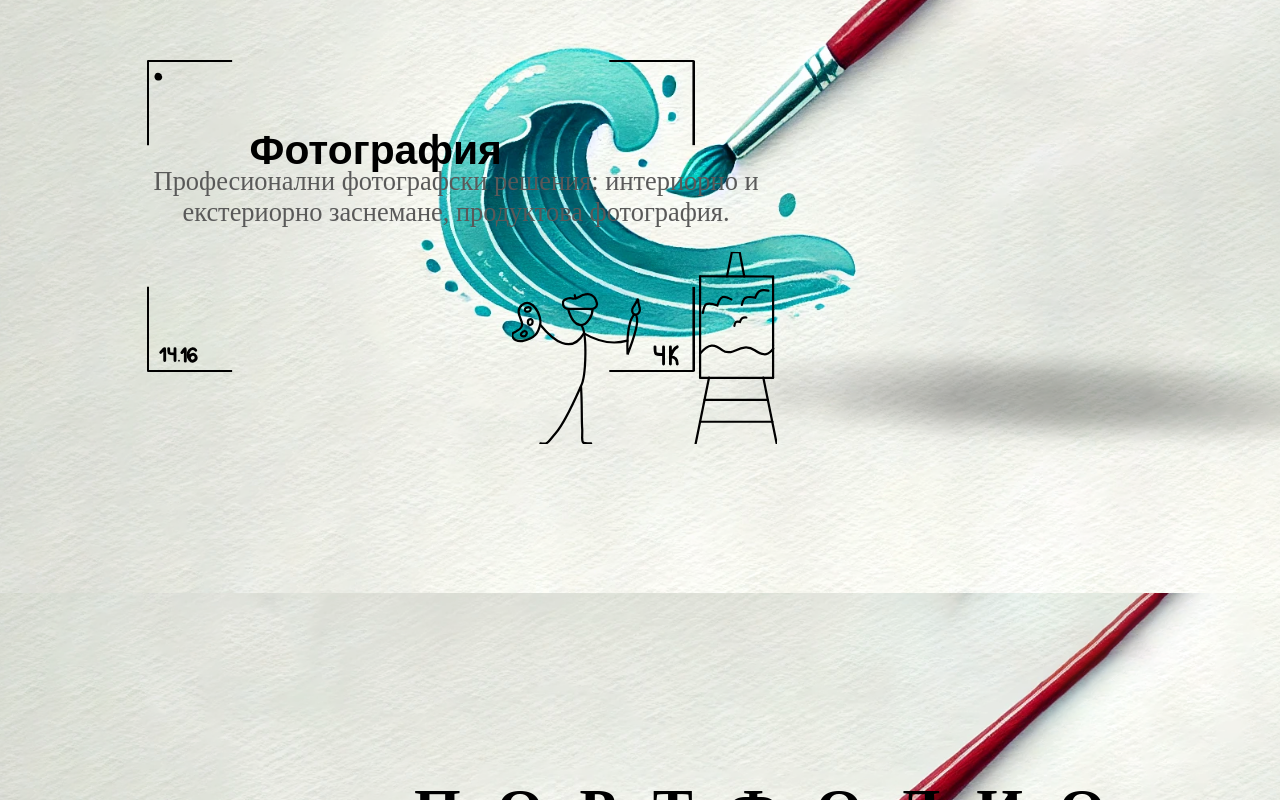
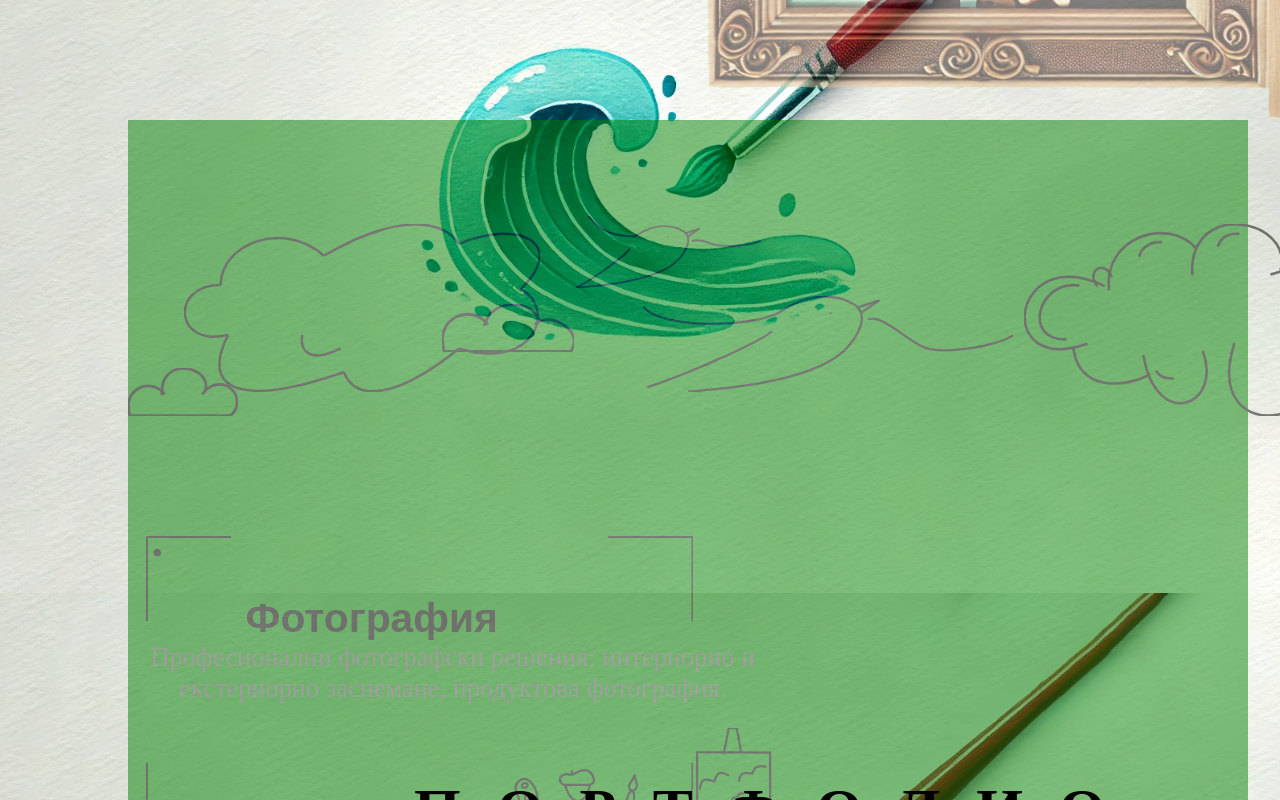
Before and after one commit to lyubomir2712/VTUstudio, a React (Vite) app in the folder VTUstudio/: page / in a window 1280 px wide. Shown: the part 4020-4820 px from the top of the page. Built offline with nearby package versions, Linux system fonts and the light colour scheme; a web font is replaced by a local one.

Commit message:
made sectionThree container relativ

```diff
--- a/VTUstudio/src/Components/SectionThree/SectionThree.css
+++ b/VTUstudio/src/Components/SectionThree/SectionThree.css
@@ -1,10 +1,15 @@
 .sectionThree{
+    background-color: green;
+    opacity: 0.5;
+    width: 87.5%;
+    margin-left: 10%;
+    position: relative;
 }
 
 .section-three-cloud{
     position: absolute;
-    top: 470%;
-    left: 15%;
+    top: 13%;
+    left: 5%;
     stroke-width: 4;
     height: 7rem;
 }
@@ -17,7 +22,7 @@
 
 .section-three-cloudTwo{
     position: absolute;
-    top: 470%;
+    top: 13%;
     left: 80%;
     stroke-width: 5;
     height: 8rem;
@@ -31,9 +36,9 @@
 
 .section-three-mini-cloud{
     position: absolute;
-    top: 490%;
+    top: 31%;
     height: 2rem;
-    left: 10%;
+    left: 0;
     stroke-width: 6;
 }
 
@@ -45,9 +50,9 @@
 
 .section-three-mini-cloud-two{
     position: absolute;
-    top: 480%;
+    top: 23%;
     height: 2rem;
-    left: 35%;
+    left: 28%;
     stroke-width: 5;
 }
 
@@ -59,8 +64,8 @@
 
 .section-three-bird{
     position: absolute;
-    top: 470%;
-    left: 45%;
+    top: 12%;
+    left: 40%;
     stroke-width: 5;
     height: 3rem;
 }
@@ -73,8 +78,8 @@
 
 .section-three-bird-two {
     position: absolute;
-    top: 480%;
-    left: 50%;
+    top: 22%;
+    left: 46%;
     stroke-width: 4;
     height: 4rem;
 }
@@ -88,7 +93,7 @@
 .greenButterfly-container{
     position: absolute;
     left: 20%;
-    top: 490%;
+    top: 33%;
     padding-right: 10rem;
 }
 
@@ -99,8 +104,8 @@
 
 .monaLisa-container{
     position: absolute;
-    top: 480%;
-    left: 60%;
+    top: 23%;
+    left: 57%;
 }
 
 .monaLisa-img{
@@ -111,15 +116,15 @@
 .monaLisa-shadowImg{
     filter: brightness(0.1);
     position: absolute;
-    left: 53.5%;
-    top: 545%;
+    left: 50%;
+    top: 88%;
     width: 30rem;
 }
 
 .section-three-border{
     position: absolute;
-    top: 510%;
-    left: 11.5%;
+    top: 52%;
+    left: 1.6%;
     stroke-width: 5;
     height: 13rem;
 }
@@ -132,21 +137,21 @@
 
 .sectionThree-header{
     position: absolute;
-    top: 513%;
-    left: 19.5%;
+    top: 54%;
+    left: 10.5%;
 }
 
 .sectionThree-text{
     position: absolute;
-    top:520%;
-    left: 12%;
+    top:62%;
+    left: 2%;
 }
 
 .painter-stickman{
     position: absolute;
     height: 8rem;
-    top: 534%;
-    left: 40%;
+    top: 76%;
+    left: 34%;
     stroke-width: 8;
 }
 
```
